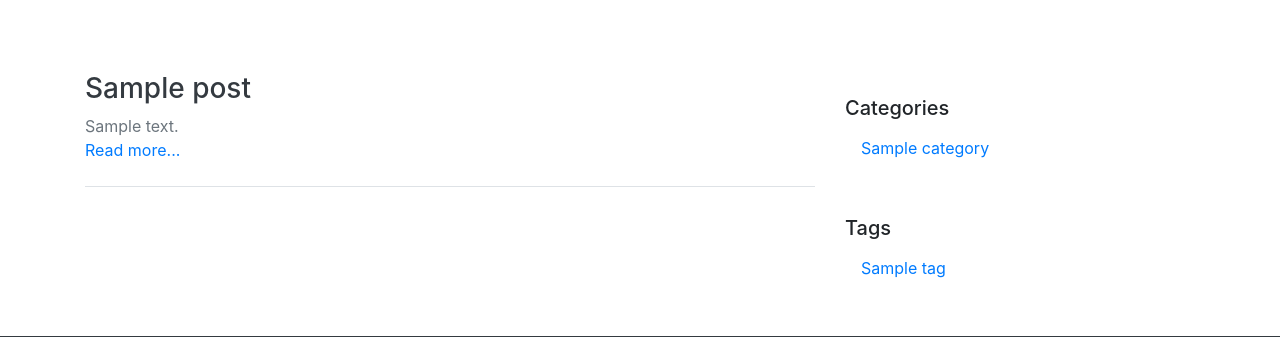
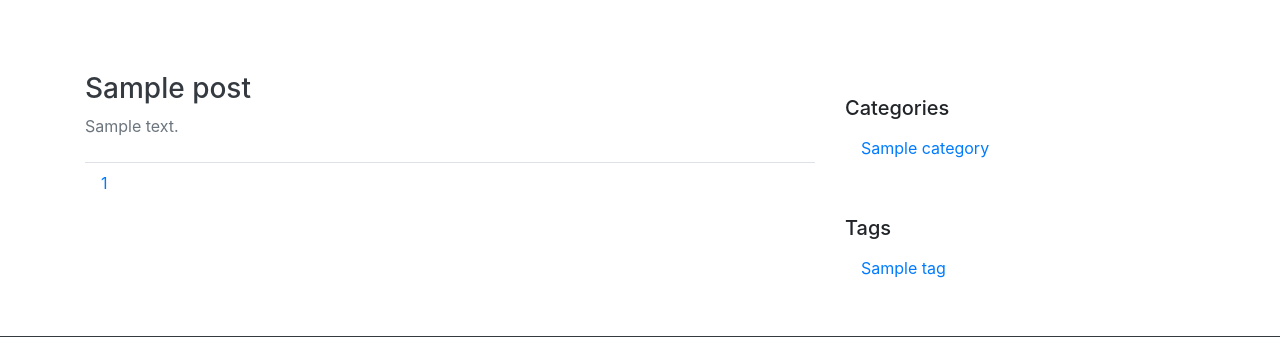
Before and after one commit to craigdanj/django-blog, a Django app: page /posts/0/ in a window 1280 px wide. Shown: the part 56-393 px from the top of the page. Run offline with Django 3.2, Linux system fonts and the light colour scheme; tables that the repository leaves empty hold one stand-in row (values such as "Sample post"); some libraries are stand-ins or nearby versions.

Commit message:
pagination added to posts list

```diff
--- a/blog/posts/templates/posts/posts.html
+++ b/blog/posts/templates/posts/posts.html
@@ -13,9 +13,24 @@
 					{{post.description|truncatechars:200}}
 				</div>
 
-				<a href="/post/{{post.id}}">Read more...</a>
+				{% if post.description|length > 100 %}
+					<a href="/post/{{post.id}}">Read more...</a>
+				{% endif %}
+
 			</div>
 		{% endfor %}
+
+		<div class="pagination">
+			<ul class="nav">
+				{% for page in pagination_items %}
+					<li class="nav-item">
+						<a class="nav-link" href="/posts/{{page|add:-1}}">{{page}}</a>
+					</li>
+				{% endfor %}
+			</ul>
+
+
+		</div>
 	</div>
 
 {% endblock %}
--- a/blog/posts/views.py
+++ b/blog/posts/views.py
@@ -7,12 +7,21 @@ def posts(request, page):
 	limit = offset+count_per_page
 
 	posts = Post.objects.all()[offset: limit]
+	post_count = Post.objects.count()
 	categories = Category.objects.all()
 	tags = Tag.objects.all()
+
+	pagination_items = []
+	pagination_item_count = post_count%count_per_page
+
+	for page in range(1, pagination_item_count+1):
+		pagination_items.append(page)
+
 	context = {
 		'post_list': posts,
 		'category_list': categories,
 		'tag_list': tags,
+		'pagination_items': pagination_items
 	}
 
 	return render(request, 'posts/posts.html', context)
```
